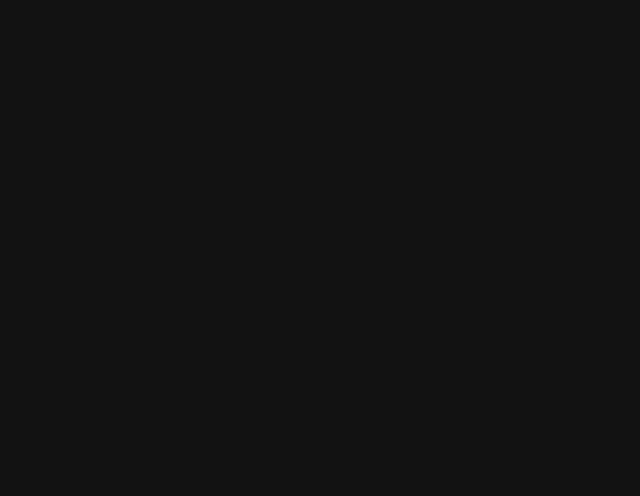
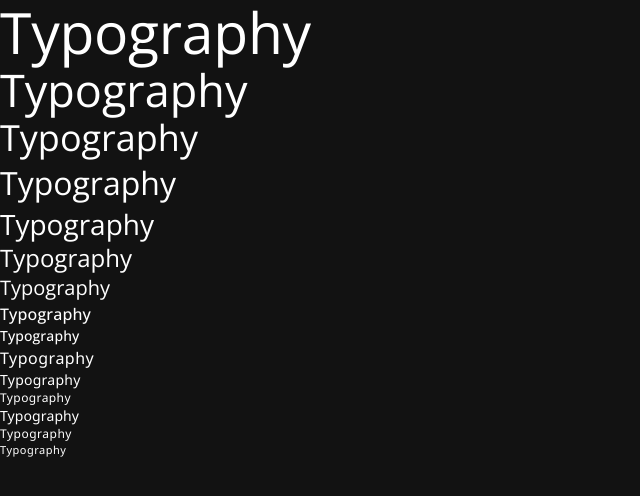
Before and after one commit to SairamGolla918/SairamGolla918.github.io, a plain HTML site: page index.html in a window 1280 px wide. Shown: the whole page, without its empty margins (0-640 px from the left). Drawn offline with nearby package versions, Linux system fonts and the light colour scheme.

Commit message:
Typography Setup

```diff
--- a/css/style.css
+++ b/css/style.css
@@ -198,6 +198,113 @@ body{
   #TYPOGRAPHY
 \*-----------------------------------*/
 
+.display-large{
+  font-family: var(--font-primary);
+  font-size: var(--display-large);
+  font-weight: var(--weight-regular);
+  line-height: 64px;
+  letter-spacing: -0.25px;
+
+}
+.display-medium{
+  font-family: var(--font-primary);
+  font-size: var(--display-medium);
+  font-weight: var(--weight-regular);
+  line-height: 52px;
+}
+
+.display-small{
+  font-family: var(--font-primary);
+  font-size: var(--display-small);
+  font-weight: var(--weight-regular);
+  line-height: 44px;
+}
+
+.headline-large{
+  font-family: var(--font-primary);
+  font-size: var(--headline-large);
+  font-weight: var(--weight-regular);
+  line-height: 46px;
+}
+
+.headline-medium{
+  font-family: var(--font-primary);
+  font-size: var(--headline-medium);
+  font-weight: var(--weight-regular);
+  line-height: 36px;
+}
+
+.headline-small{
+  font-family: var(--font-primary);
+  font-size: var(--headline-small);
+  font-weight: var(--weight-regular);
+  line-height: 32px;
+}
+
+.title-large{
+  font-family: var(--font-primary);
+  font-size: var(--title-large);
+  font-weight: var(--weight-regular);
+  line-height: 28px;
+}
+
+.title-medium{
+  font-family: var(--font-primary);
+  font-size: var(--title-medium);
+  font-weight: var(--weight-medium);
+  line-height: 24px;
+  letter-spacing: 0.15px;
+}
+
+.title-small{
+  font-family: var(--font-primary);
+  font-size: var(--title-small);
+  font-weight: var(--weight-medium);
+  line-height: 20px;
+  letter-spacing: 0.1px;
+}
+
+.body-large{
+  font-size: var(--body-large);
+  font-weight: var(--weight-regular);
+  line-height: 24px;
+  letter-spacing: 0.5px;
+}
+
+.body-medium{
+  font-size: var(--body-medium);
+  font-weight: var(--weight-regular);
+  line-height: 20px;
+  letter-spacing: 0.25px;
+}
+
+.body-small{
+  font-size: var(--body-small);
+  font-weight: var(--weight-regular);
+  line-height: 16px;
+  letter-spacing: 0.4px;
+}
+
+.label-large{
+  font-size: var(--label-large);
+  font-weight: var(--weight-regular);
+  line-height: 20px;
+  letter-spacing: 0.1px;
+}
+
+.label-medium{
+  font-size: var(--label-medium);
+  font-weight: var(--weight-regular);
+  line-height: 16px;
+  letter-spacing: 0.5px;
+}
+
+.label-small{
+  font-size: var(--label-small);
+  font-weight: var(--weight-regular);
+  line-height: 16px;
+  letter-spacing: 0.5px;
+}
 
 
 
--- a/index.html
+++ b/index.html
@@ -23,6 +23,23 @@
 </head>
 <body>
 
+    <p class="display-large">Typography</p>
+    <p class="display-medium">Typography</p>
+    <p class="display-small">Typography</p>
+    <p class="headline-large">Typography</p>
+    <p class="headline-medium">Typography</p>
+    <p class="headline-small">Typography</p>
+    <p class="title-large">Typography</p>
+    <p class="title-medium">Typography</p>
+    <p class="title-small">Typography</p>
+    <p class="body-large">Typography</p>
+    <p class="body-medium">Typography</p>
+    <p class="body-small">Typography</p>
+    <p class="label-large">Typography</p>
+    <p class="label-medium">Typography</p>
+    <p class="label-small">Typography</p>
+
+
     <script src="./js/script.js"></script>
 
 
```
